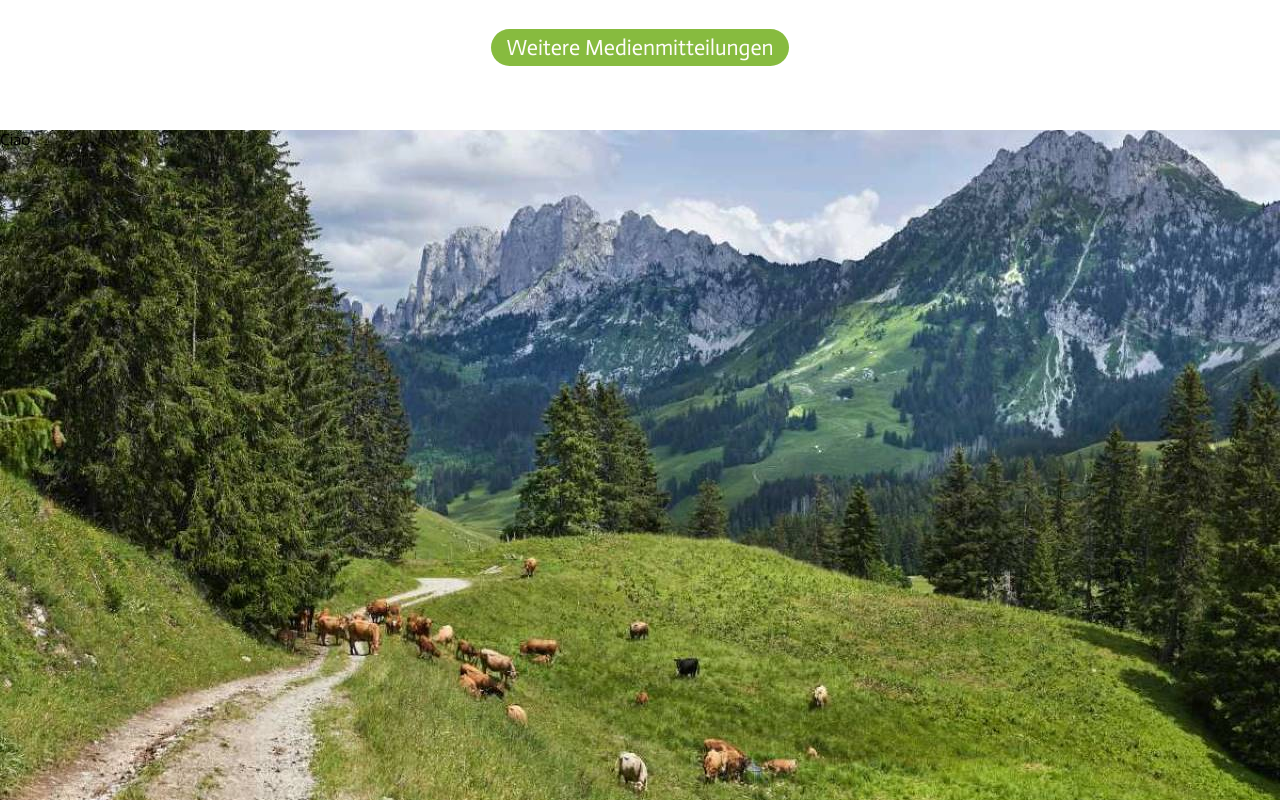
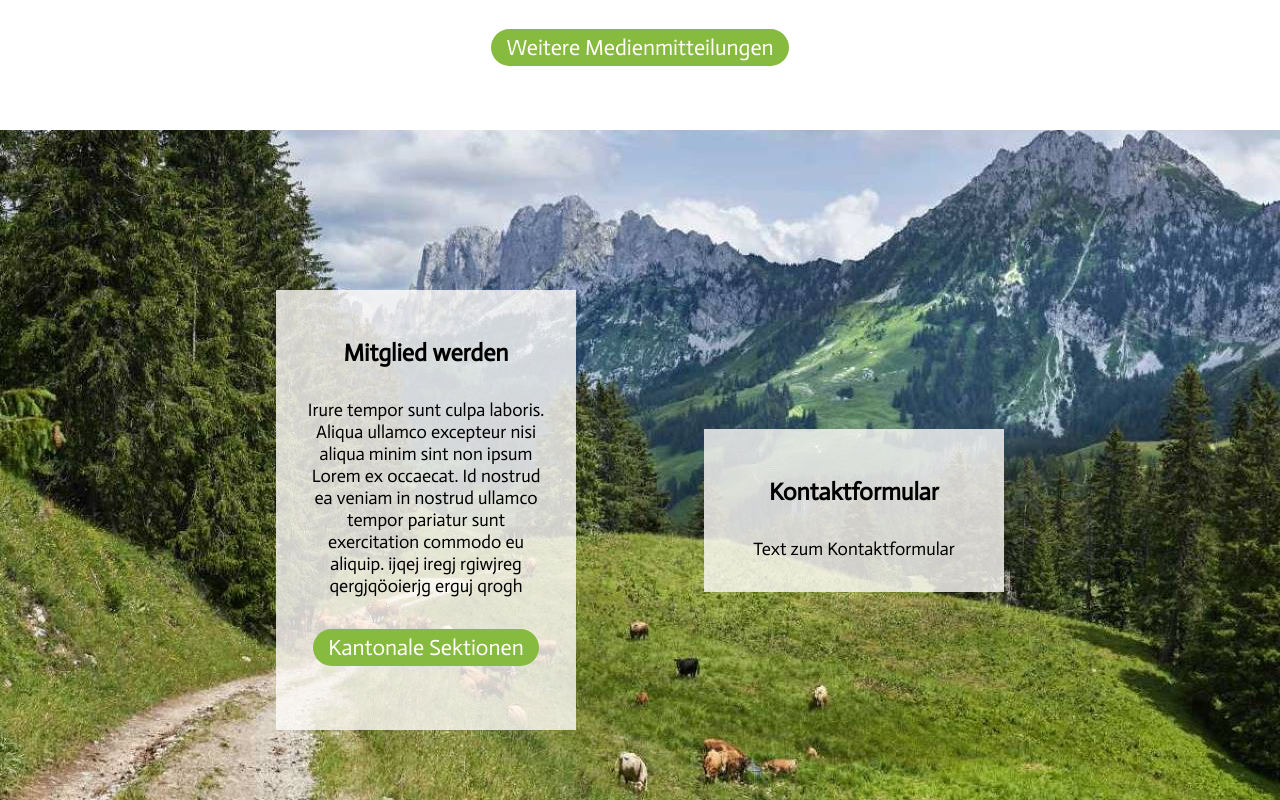
Before and after one commit to Joelk97/lr-grt, a Next.js app: page / in a window 1280 px wide. Shown: the part 2000-2800 px from the top of the page. Built offline with nearby package versions, Linux system fonts and the light colour scheme.

Commit message:
take part

```diff
--- a/components/Card.jsx
+++ b/components/Card.jsx
@@ -1,5 +1,5 @@
 import { useRouter } from "next/router";
-import Image from "next/image";
+import Image from "next/legacy/image";
 import styles from "../styles/Card.module.css";
 
 const Card = (props) => {
@@ -7,13 +7,7 @@ const Card = (props) => {
   return (
     <div className={styles.card}>
       <div className={styles.image}>
-        <Image
-          alt={props.alt}
-          src={props.source}
-          width={300}
-          height={200}
-          objectFit="contain"
-        />
+        <Image alt={props.alt} src={props.source} width={300} height={200} />
       </div>
       <div className={styles.text}>
         <h1>{props.title}</h1>
--- a/components/Header.jsx
+++ b/components/Header.jsx
@@ -2,7 +2,7 @@ import styles from "../styles/Header.module.css";
 import headerComp from "../public/multilanguage/header.json";
 import { useRouter } from "next/router";
 import logoWhite from "../public/img/logoGreen.svg";
-import Image from "next/image";
+import Image from "next/legacy/image";
 import Link from "next/link";
 
 const Header = () => {
--- a/components/Intro.jsx
+++ b/components/Intro.jsx
@@ -1,4 +1,4 @@
-import Image from "next/image";
+import Image from "next/legacy/image";
 import styles from "../styles/Intro.module.css";
 
 const Intro = (props) => {
--- a/pages/index.js
+++ b/pages/index.js
@@ -1,5 +1,5 @@
 import Head from "next/head";
-import Image from "next/image";
+import Image from "next/legacy/image";
 import { useRouter } from "next/router";
 import { Inter } from "@next/font/google";
 import styles from "../styles/Home.module.css";
@@ -122,7 +122,39 @@ export default function Home() {
             layout="fill"
             objectFit="cover"
           />
-          <div className={`${styles.takePartContent}`}>Ciao</div>
+
+          {homePage.titles
+            .filter((l) => l.locale === locale)
+            .map((e, i) => {
+              return (
+                <div key={i} className={`${styles.takePartContent}`}>
+                  <div
+                    className={`${styles.cardsTakePart} ${styles.mitgliedWerden}`}
+                  >
+                    <h1>{e.becomeAss}</h1>
+                    <p>
+                      Irure tempor sunt culpa laboris. Aliqua ullamco excepteur
+                      nisi aliqua minim sint non ipsum Lorem ex occaecat. Id
+                      nostrud ea veniam in nostrud ullamco tempor pariatur sunt
+                      exercitation commodo eu aliquip. ijqej iregj rgiwjreg
+                      qergjqöoierjg erguj qrogh
+                    </p>
+                    <h2
+                      className={`${styles.greenButton} ${styles.cantSectButton}`}
+                    >
+                      {e.cantSections}
+                    </h2>
+                  </div>
+                  <div
+                    className={`${styles.cardsTakePart} ${styles.Kontaktformular}`}
+                  >
+                    <h1>{e.contactForm}</h1>
+                    <p>Text zum Kontaktformular</p>
+                    <div className={styles.contactForm}></div>
+                  </div>
+                </div>
+              );
+            })}
         </section>
       </main>
     </>
--- a/public/multilanguage/homePage.json
+++ b/public/multilanguage/homePage.json
@@ -3,17 +3,26 @@
         {
             "locale": "de-CH",
             "actuality": "Aktualität",
-            "media": "Medienmitteilungen"
+            "media": "Medienmitteilungen",
+            "becomeAss": "Mitglied werden",
+            "contactForm": "Kontaktformular",
+            "cantSections": "Kantonale Sektionen"
         },
         {
             "locale": "fr-CH",
             "actuality": "Actualité",
-            "media": "Communiqués de presse"
+            "media": "Communiqués de presse",
+            "becomeAss": "Devenir membre",
+            "contactForm": "Formulaire de contact",
+            "cantSections": "Sections cantonales"
         },
         {
             "locale": "it-CH",
             "actuality": "Attualità",
-            "media": "Comunicati stampa"
+            "media": "Comunicati stampa",
+            "becomeAss": "Diventa membro",
+            "contactForm": "Formulario di contatto",
+            "cantSections": "Sezioni cantonali"
         }
     ],
     "buttons": [
--- a/styles/Card.module.css
+++ b/styles/Card.module.css
@@ -1,6 +1,7 @@
 .card {
   width: 300px;
   height: 320px;
+  z-index: -1;
 }
 .text {
   background-color: rgba(255, 253, 250, 0.8);
--- a/styles/Home.module.css
+++ b/styles/Home.module.css
@@ -64,17 +64,49 @@
 }
 .containerTakePart {
   position: relative;
-  z-index: -10;
+
   width: 100%;
   height: 100%;
 }
 .takePartBkgImg {
-  z-index: -10;
+  z-index: -2;
 }
 .takePartContent {
   width: 100%;
   height: 100%;
-  z-index: +1;
+  display: flex;
+  flex-direction: row;
+  align-items: center;
+  justify-content: center;
+  gap: 10vw;
+}
+.cardsTakePart {
+  width: 300px;
+  height: fit-content;
+  min-height: 100px;
+  background-color: rgba(255, 253, 250, 0.8);
+  display: flex;
+  flex-direction: column;
+  align-items: center;
+  z-index: -1;
+}
+.cardsTakePart h1 {
+  font-weight: 5600;
+  margin-top: 3rem;
+  margin-bottom: 2rem;
+}
+.cardsTakePart p {
+  width: 80%;
+  text-align: center;
+  margin-top: 0;
+  margin-bottom: 2rem;
+  font-size: 18px;
+}
+.contactForm {
+  width: 100%;
+  display: grid;
+  grid-template-columns: repeat(2, 1fr);
+  grid-template-rows: repeat(3, 1fr);
 }
 @media screen and (max-width: 1600px) {
   .cards {
```
